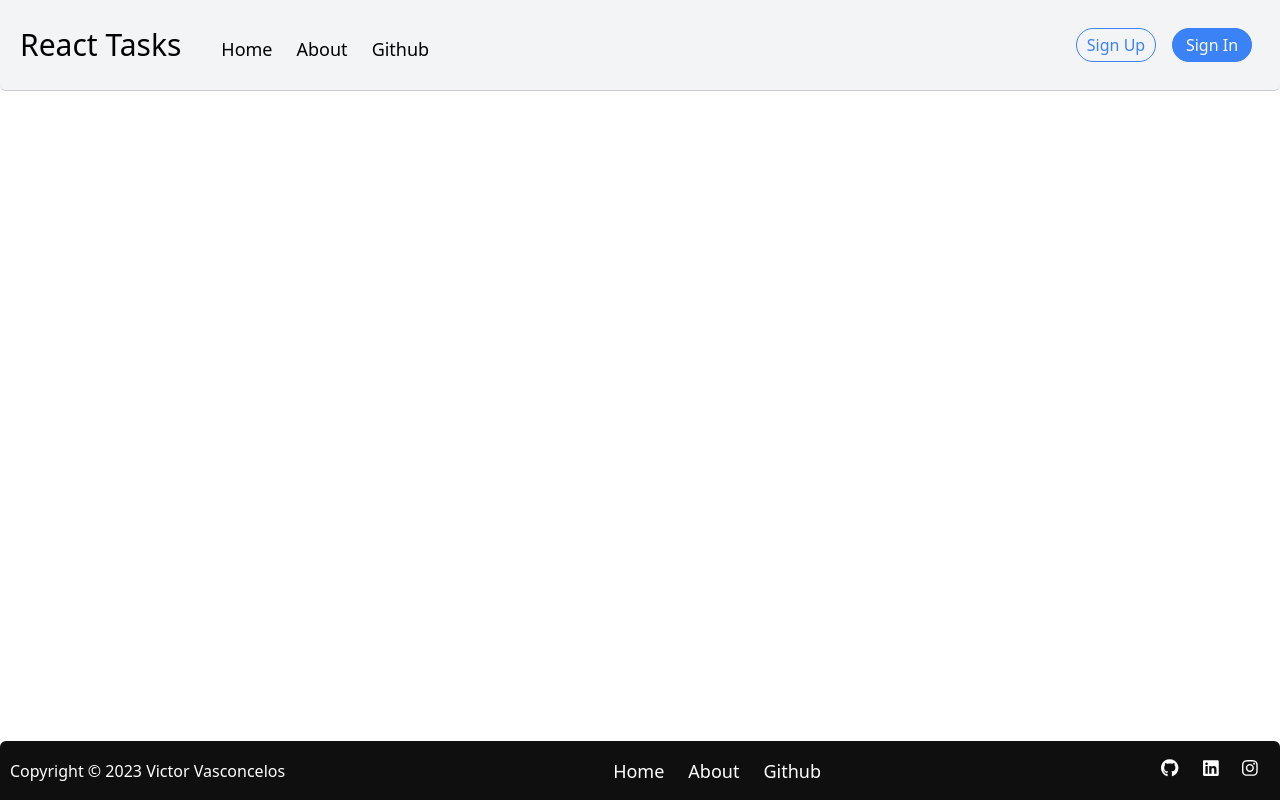
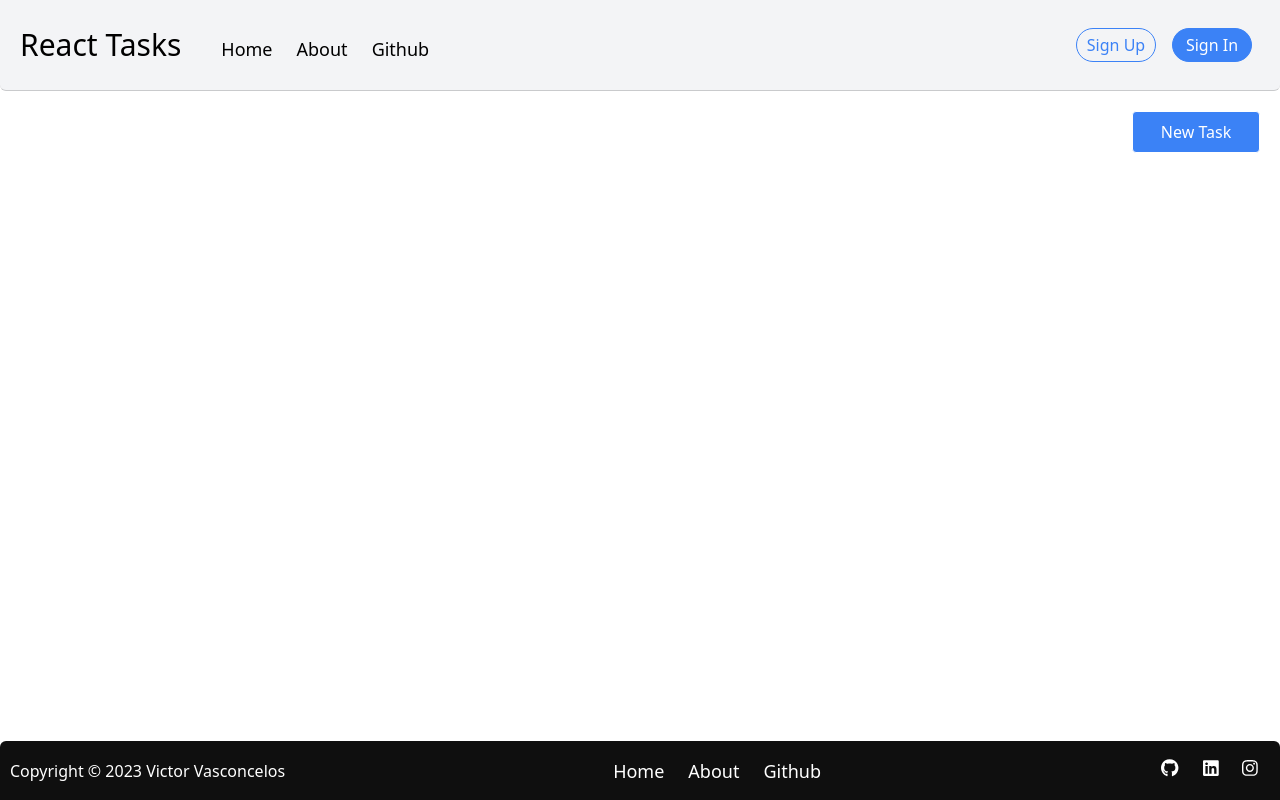
Before and after one commit to OVasconceloss/react-tasks, a React (Vite) app: page / in a window 1280 px wide. Built offline with nearby package versions, Linux system fonts and the light colour scheme.

Commit message:
:sparkles: feat: Create elements for main

```diff
--- a/src/pages/Home.tsx
+++ b/src/pages/Home.tsx
@@ -1,4 +1,3 @@
-import { Link } from "react-router-dom";
 import { Footer } from "../components/Footer/Footer";
 import { Header } from "../components/Header/Header";
 
@@ -6,7 +5,11 @@ const Home: React.FC = () => {
     return (
         <>
         <Header />
-        <main className="w-full h-[40.5rem]">
+        <main className="w-full h-[40.5rem] p-5">
+            <div className="w-full justify-end text-right">
+                <button className="p-2 w-32 rounded text-white cursor-pointer border border-solid transition
+                duration-500 ease-in-out border-white bg-l-blue hover:border-l-blue hover:bg-white hover:text-l-blue">New Task</button>
+            </div>
         </main>
         <Footer />
         </>
```
